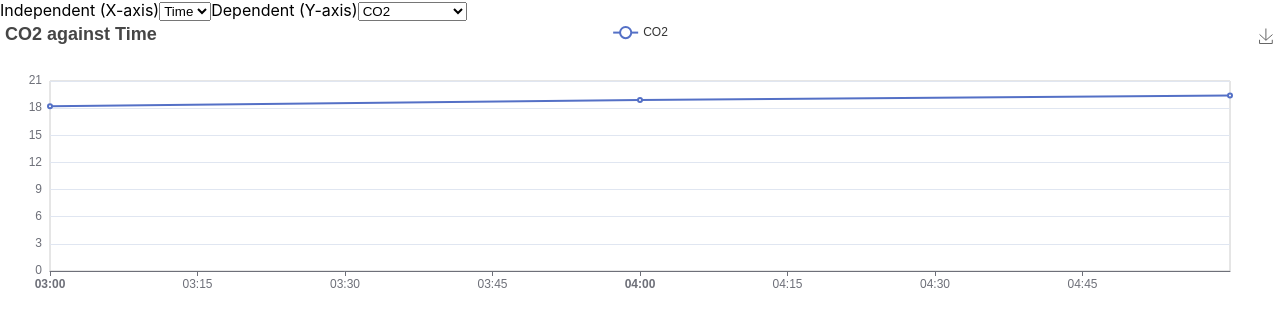
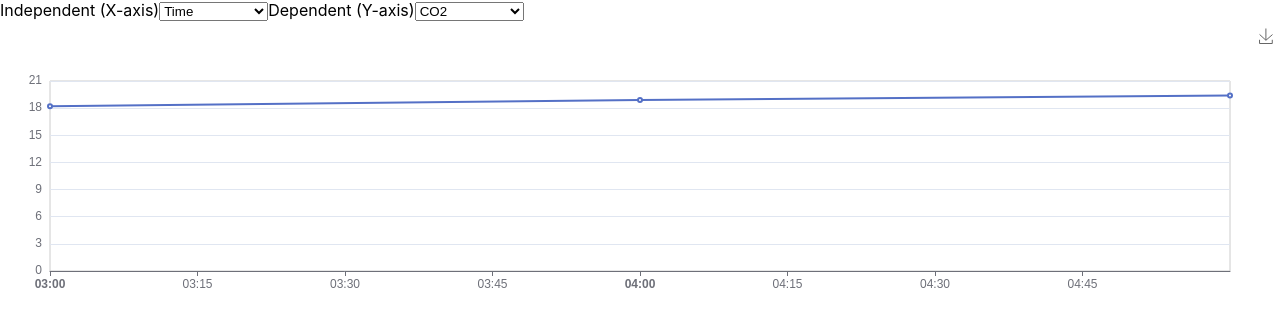
Before and after one commit to jonathandw743/CO2-plotting-for-SAMHE, a React (Create React App) app: page / in a window 1280 px wide. Shown: the top 326 px of the page. Built offline with nearby package versions, Linux system fonts and the light colour scheme.

Commit message:
can now use any metric for any axis

```diff
--- a/src/components/Page.jsx
+++ b/src/components/Page.jsx
@@ -19,13 +19,11 @@ const Page = () => {
 			val2: 4,
 		},
 	]);
-	const [plottingIndependentKeys, setPlottingIndependentKeys] = useState({
+	const [plottingKeys, setPlottingKeys] = useState({
 		Time: {
 			key: "time",
 			type: "time",
 		},
-	});
-	const [plottingDependentKeys, setPlottingDependentKeys] = useState({
 		CO2: { key: "val", type: "value" },
 		"Another Metric": { key: "val2", type: "log" },
 	});
@@ -43,8 +41,7 @@ const Page = () => {
 		<Plotter
 			data={plottingData}
 			options={plottingOptions}
-			independentKeys={plottingIndependentKeys}
-			dependentKeys={plottingDependentKeys}
+			keys={plottingKeys}
 			onIndependentKeyChange={onPlottingIndependentKeyChange}
 			onDependentKeyChange={onPlottingDependentKeyChange}
 		/>
--- a/src/components/Plotter.jsx
+++ b/src/components/Plotter.jsx
@@ -1,12 +1,12 @@
 import ReactECharts from "echarts-for-react";
 import PlottingOptionsEditor from "./PlottingOptionsEditor";
 
-const Plotter = ({ data, options, independentKeys, dependentKeys, onIndependentKeyChange, onDependentKeyChange }) => {
-	const independentKey = independentKeys[options.independentName].key;
-	const dependentKey = dependentKeys[options.dependentName].key;
+const Plotter = ({ data, options, keys, onIndependentKeyChange, onDependentKeyChange }) => {
+	const independentKey = keys[options.independentName].key;
+	const dependentKey = keys[options.dependentName].key;
 	const option = {
 		title: {
-			text: `${options.dependentName} against ${options.independentName}`,
+			// text: `${options.dependentName} against ${options.independentName}`,
 		},
 		tooltip: {
 			trigger: "axis",
@@ -28,17 +28,17 @@ const Plotter = ({ data, options, independentKeys, dependentKeys, onIndependentK
 		},
 		xAxis: [
 			{
-				type: independentKeys[options.independentName].type,
+				type: keys[options.independentName].type,
 			},
 		],
 		yAxis: [
 			{
-				type: dependentKeys[options.dependentName].type,
+				type: keys[options.dependentName].type,
 			},
 		],
 		series: [
 			{
-				name: options.dependentName,
+				// name: options.dependentName,
 				type: "line",
 				// stack: '总量',
 				// areaStyle: {normal: {}},
@@ -49,10 +49,10 @@ const Plotter = ({ data, options, independentKeys, dependentKeys, onIndependentK
 	return (
 		<>
 			<PlottingOptionsEditor
-				independentKeys={independentKeys}
-				dependentKeys={dependentKeys}
+				keys={keys}
 				onIndependentKeyChange={onIndependentKeyChange}
 				onDependentKeyChange={onDependentKeyChange}
+				options={options}
 			/>
 			<ReactECharts option={option} />
 		</>
--- a/src/components/PlottingOptionsEditor.jsx
+++ b/src/components/PlottingOptionsEditor.jsx
@@ -1,23 +1,25 @@
-const PlottingOptionsEditor = ({ independentKeys, dependentKeys, onIndependentKeyChange, onDependentKeyChange }) => {
+const PlottingOptionsEditor = ({ keys, onIndependentKeyChange, onDependentKeyChange, options }) => {
 	return (
 		<>
 			<label>Independent (X-axis)</label>
 			<select
 				onChange={(event) => {
-          onIndependentKeyChange(event.target.value);
-        }}
+					onIndependentKeyChange(event.target.value);
+				}}
+				value={options.independentName}
 			>
-				{Object.keys(independentKeys).map((name) => (
+				{Object.keys(keys).map((name) => (
 					<option value={name}>{name}</option>
 				))}
 			</select>
 			<label>Dependent (Y-axis)</label>
 			<select
 				onChange={(event) => {
-          onDependentKeyChange(event.target.value);
-        }}
+					onDependentKeyChange(event.target.value);
+				}}
+				value={options.dependentName}
 			>
-				{Object.keys(dependentKeys).map((name) => (
+				{Object.keys(keys).map((name) => (
 					<option value={name}>{name}</option>
 				))}
 			</select>
```
